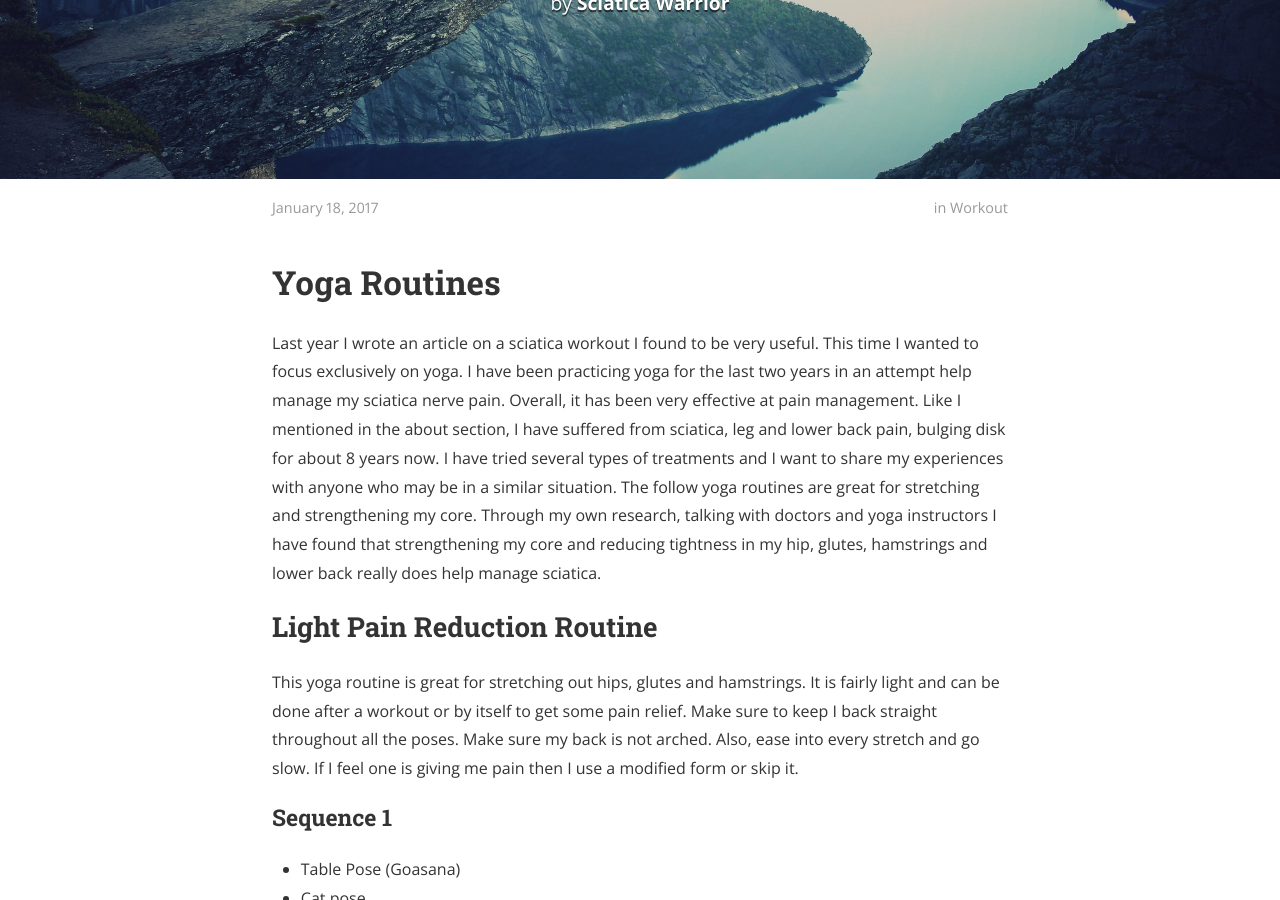
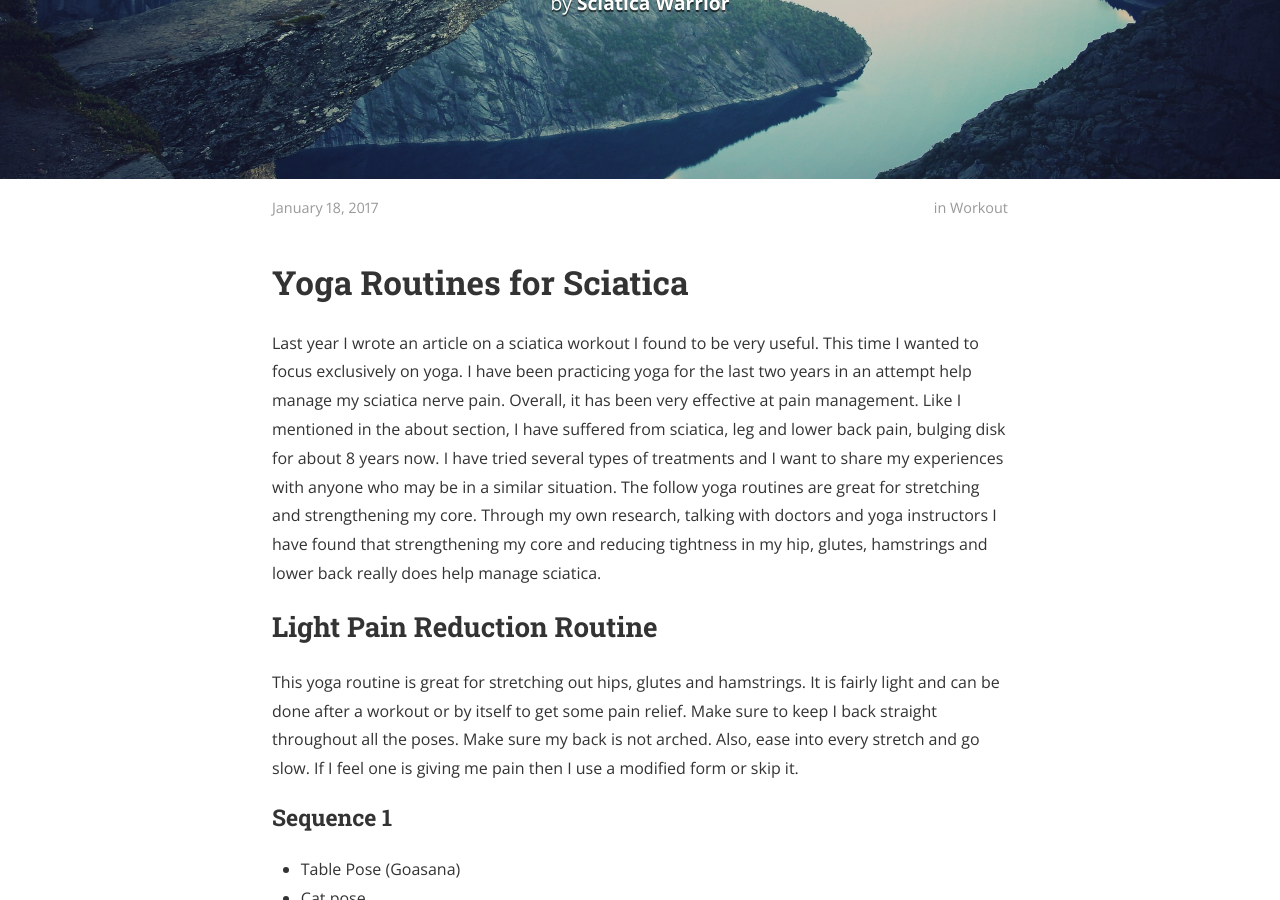
Before and after one commit to sciaticawarrior/sciaticatest, a Jekyll site: the page built from _posts/2017-01-18-sciatica-yoga.markdown, in a window 1280 px wide and 900 px high, scrolled down 324 px. Built offline with Jekyll 4.4.1, drawn with Linux system fonts in a browser that asks for light colours; nearby versions of some CDN libraries; comment, search, counter and statistics services are not loaded; a style sheet for code colours, icons or effects is not loaded.

Commit message:
Update 2017-01-18-sciatica-yoga.markdown

```diff
--- a/_posts/2017-01-18-sciatica-yoga.markdown
+++ b/_posts/2017-01-18-sciatica-yoga.markdown
@@ -9,7 +9,7 @@ cover: "assets/asct7up3yde-julia-caesar.jpg"
 ---
 
 
-# Yoga Routines
+# Yoga Routines for Sciatica
 
 Last year I wrote an article on a sciatica workout I found to be very useful. This time I wanted to focus exclusively on yoga. I have been practicing yoga for the last two years in an attempt help manage my sciatica nerve pain. Overall, it has been very effective at pain management. Like I mentioned in the about section, I have suffered from sciatica, leg and lower back pain, bulging disk for about 8 years now. I have tried several types of treatments and I want to share my experiences with anyone who may be in a similar situation. The follow yoga routines are great for stretching and strengthening my core. Through my own research, talking with doctors and yoga instructors I have found that strengthening my core and reducing tightness in my hip, glutes, hamstrings and lower back really does help manage sciatica.
 
```
